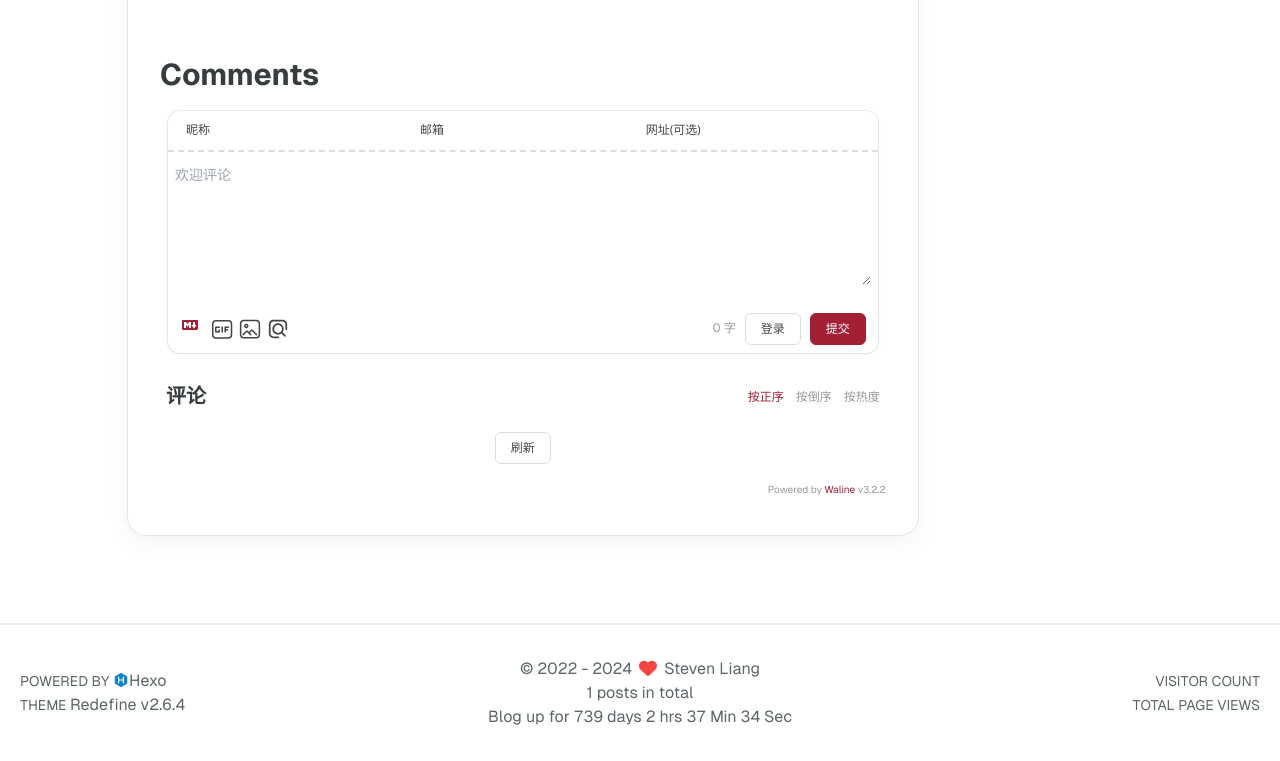
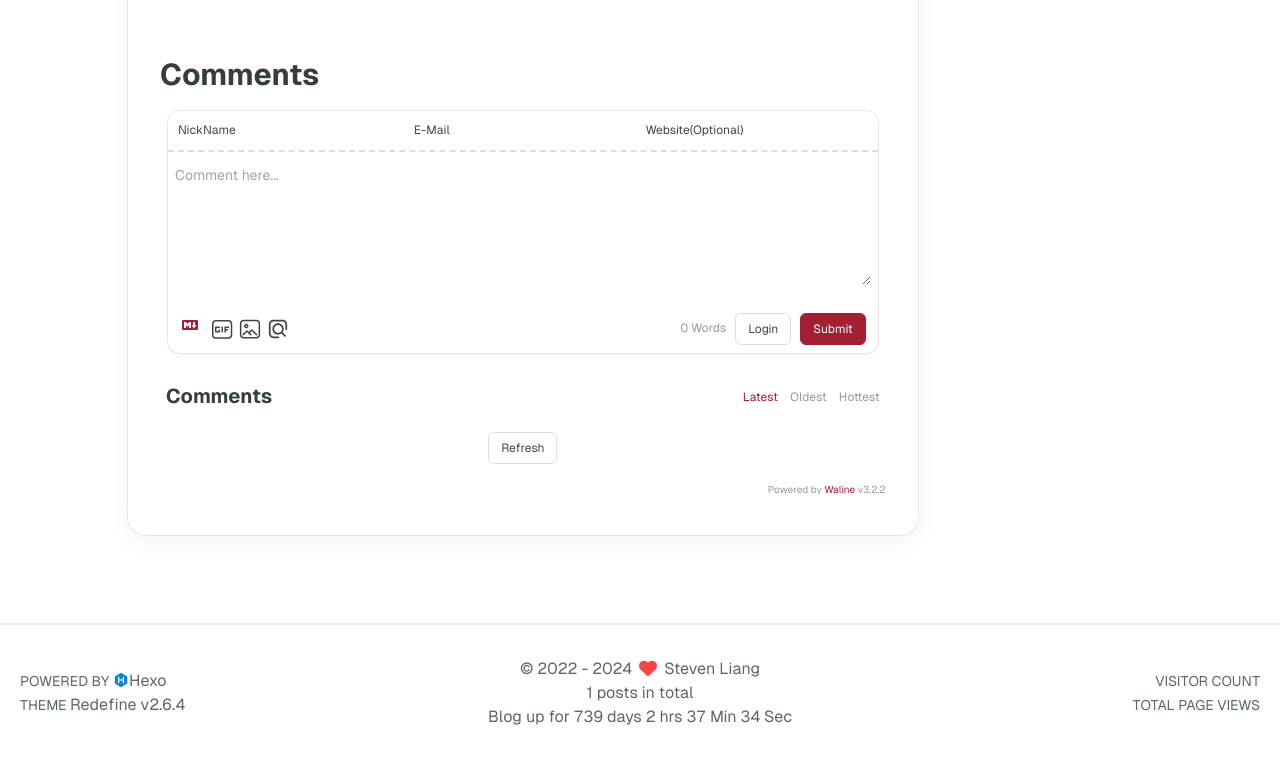
Before and after one commit to bullblock/techblog-bullblock, a plain HTML site: page 2024/08/25/hello-world/index.html in a window 1280 px wide. Shown: the part 1591-2352 px from the top of the page. Drawn offline with Linux system fonts and the light colour scheme; no server answers; animation ran at ten frames a second.

Commit message:
Site updated: 2024-08-25 22:22:44

```diff
--- a/2024/08/25/hello-world/index.html
+++ b/2024/08/25/hello-world/index.html
@@ -521,7 +521,7 @@
         init({
           el: '#waline',
           serverURL: 'https://example.example.com',
-          lang: 'zh-CN',
+          lang: 'en-US',
           dark: 'body[class~="dark-mode"]',
           reaction: false,
           requiredMeta: ['nick', 'mail'],
```
